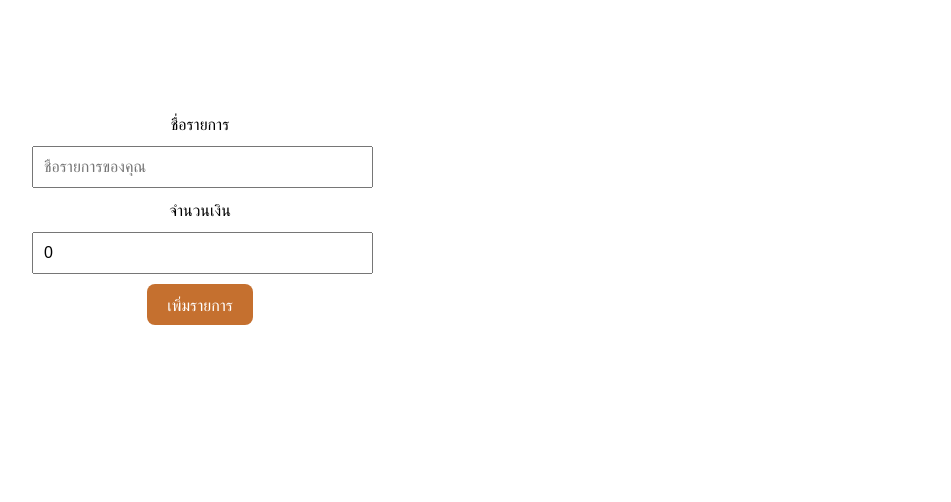
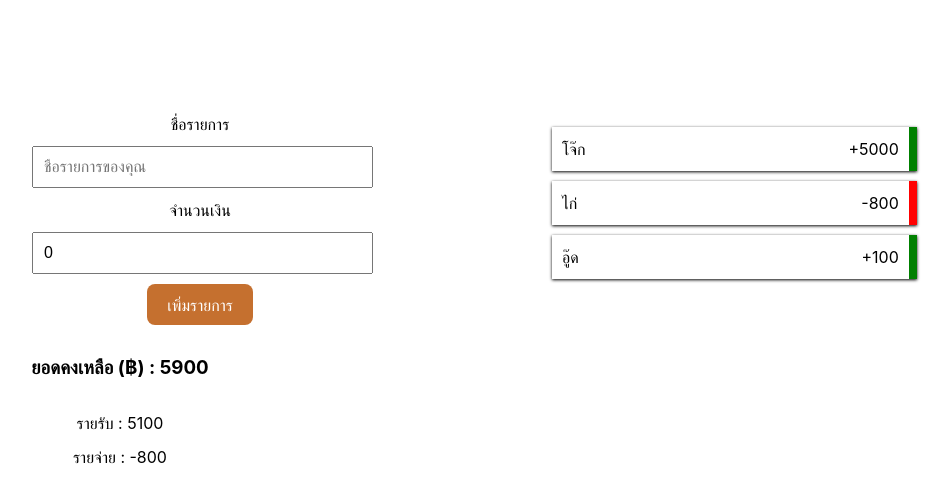
Before and after one commit to Petladda/IncAndExpAcountApp, a React (Vite) app: page / in a window 1280 px wide. Shown: the top 502 px of the page, without its empty margins (160-1111 px from the left). Built offline with nearby package versions, Linux system fonts and the light colour scheme.

Commit message:
add income and expense

```diff
--- a/src/App.jsx
+++ b/src/App.jsx
@@ -1,31 +1,57 @@
-import { useState } from 'react'
+import { useEffect, useState } from 'react'
 import './App.css'
 import Transaction from './components/Transaction'
 import FormComponent from './components/FormComponent'
 import DataContext from './data/DataContext'
 import ReportComponent from './components/ReportComponent'
+import { element } from 'prop-types'
 
 
 function App() {
 
   const data = [
     {id:1,title:"โจ๊ก",amount:5000},
+    {id:2,title:"ไก่",amount:-800},
+    {id:3,title:"อู๊ด",amount:100},
     ]
-  const [items,setItem] = useState([])
+
+  const [items,setItems] = useState(data)
+  const [reportIncome,setReportIncome] = useState(0)
+  const [reportExpense,setReportExpense] = useState(0)
+
   const addNewItem = (newItem)=>{
-    setItem((prevItem)=>{
+    setItems((prevItem)=>{
       return[newItem,...prevItem]
     })
   }
+
+  useEffect(()=>{
+    const amounts = items.map((items)=>{
+      return items.amount;
+    })
+    const income = amounts.filter((element)=>{
+      return element >0;
+    }).reduce((total,element)=>total+=element,0)
+
+    const expense = amounts.filter((element)=>{
+      return element<0;
+    }).reduce((total,element)=>total+=element,0)
+
+    setReportIncome(income)
+    setReportExpense(expense)
+
+  },[items,reportIncome,reportExpense])
+
   return (
 
     <DataContext.Provider value={
-      { expense:-5000,
-        income: 8000
+      { expense: reportExpense,
+        income: reportIncome
       }
     }>
       <div className="App">
       <FormComponent addItem={addNewItem}/>
+      <ReportComponent/>
       <Transaction items={items}/>
 
 
--- a/src/components/FormComponent.css
+++ b/src/components/FormComponent.css
@@ -4,6 +4,7 @@ label{
     margin-right: 45rem;
     justify-content: center;
 }
+
 
 form{
     margin-top: 80px;
--- a/src/components/ReportComponent.jsx
+++ b/src/components/ReportComponent.jsx
@@ -1,12 +1,15 @@
 import { useContext } from "react";
 import DataContext from "../data/DataContext";
+
 
 const ReportComponent = () =>{
     const {expense,income} = useContext(DataContext)
     return(
-        <div>
-            <p>รายรับ: {income}</p>
-            <p>รายจ่าย: {expense}</p>
+        <div  >
+            <label><h3>ยอดคงเหลือ (฿) : {income-expense} </h3> </label>
+            <label  > รายรับ : {income}</label>
+            <label > รายจ่าย : {expense}</label>
+
         </div>
     )
 }
--- a/src/components/Transaction.css
+++ b/src/components/Transaction.css
@@ -1,7 +1,7 @@
 .item-list{
     margin-left: 40rem;
     margin-bottom: 30px;
-    margin-top: -13rem;
+    margin-top: -22rem;
     width: 30%;
     list-style: none;
 
```
Also changed, not shown: src/components/FormComponent.jsx (line endings or trailing spaces).
